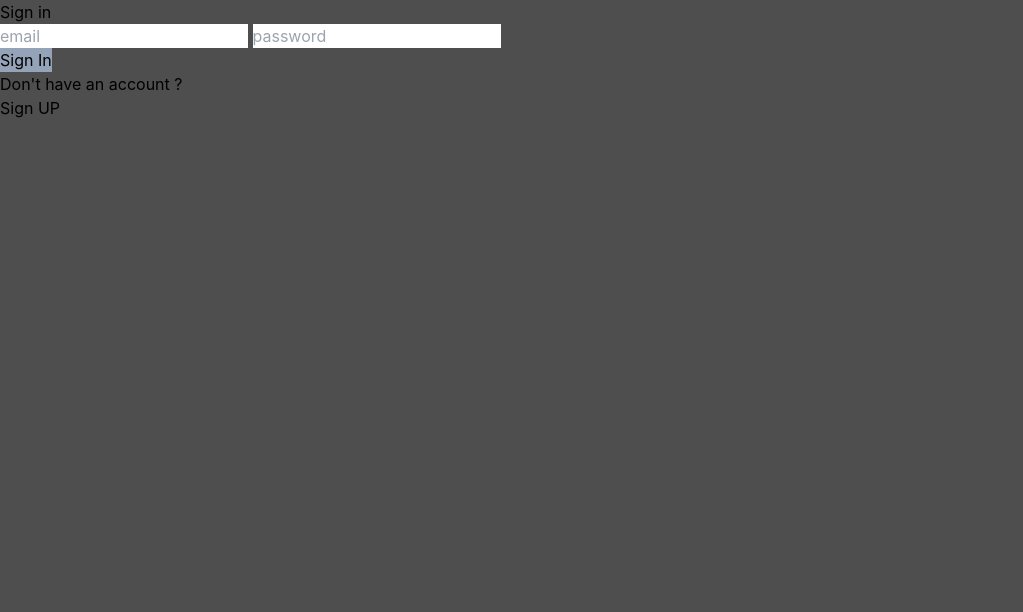
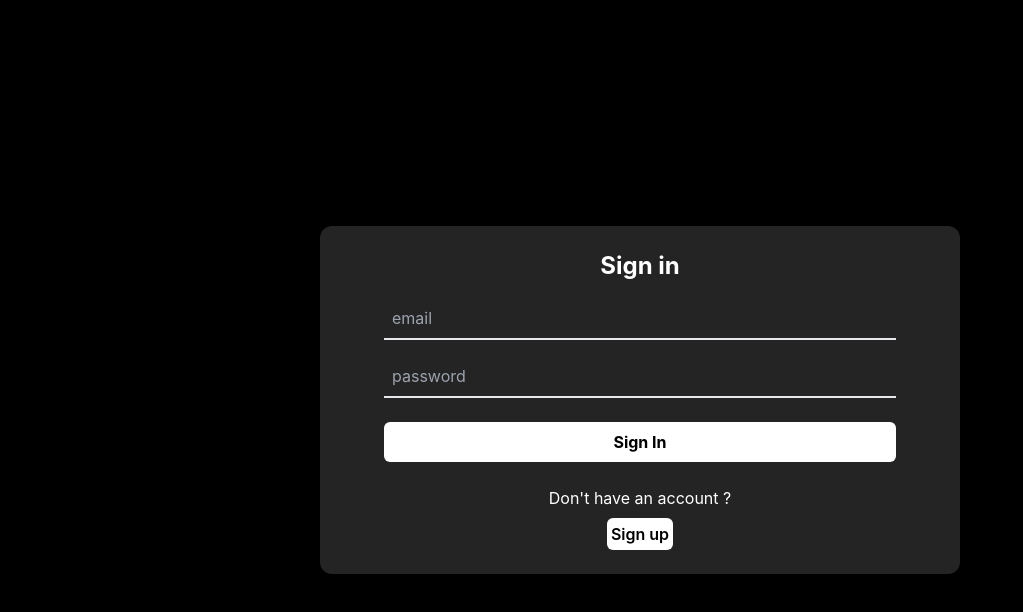
Before and after one commit to kinatechBro/latestglory, a React (Vite) app: page /auth in a window 1280 px wide. Shown: the top 612 px of the page, without its empty margins (0-1023 px from the left). Built offline with nearby package versions, Linux system fonts and the light colour scheme; no server answers.

Commit message:
styled auth.jsx

```diff
--- a/src/Auth/Auth.jsx
+++ b/src/Auth/Auth.jsx
@@ -13,7 +13,7 @@ import { useContext } from "react";
 import { toast } from "react-toastify";
 
 import { useNavigate } from "react-router-dom";
-
+import { authStyle } from "../Data/Data"
 //Component Function
 function Auth() {
   const navigate = useNavigate();
@@ -90,56 +90,74 @@ function Auth() {
 
   return (
     <>
-        <div className="">
-          <div>{!signUp ? <h2>Sign in</h2> : <h2>Sign Up</h2>}</div>
-          <div>
-            <form action="">
+      <div className={`${authStyle.body}`}>
+        <div className={`${authStyle.card}`}>
+          <div className={`${authStyle.heading}`}>{!signUp ? <h2>Sign in</h2> : <h2>Sign Up</h2>}</div>
+          <div className={`${authStyle.flexCol} ${authStyle.itemsCenter}`}>
+            <form action="" className={`${authStyle.form}`}>
               {/* show this extra form if in sign up page */}
               {signUp && (
-                <>
+                <div className={`${authStyle.flexCol} ${authStyle.gap}`}>
+                  <div className={`${authStyle.inputBorder}`}>
                     <input
                       type="text"
                       placeholder="First Name"
                       name="firstName"
                       value={firstName}
                       onChange={handleChange}
+                      className={`${authStyle.input} `}
                     />
+                  </div>
 
+                  <div className={`${authStyle.inputBorder}`}>
                     <input
                       type="text"
                       placeholder="Last Name"
                       name="lastName"
                       value={lastName}
                       onChange={handleChange}
+                      className={`${authStyle.input}`}
                     />
+                  </div>
 
+
+                  <div className={`${authStyle.inputBorder}`}>
                     <input
                       type="password"
                       placeholder="Confirm Password"
                       name="confirmPassword"
                       value={confirmPassword}
                       onChange={handleChange}
+                      className={`${authStyle.input}`}
                     />
-                </>
+                  </div>
+                </div>
               )}
               {/* end of show this extra form if in sign up page */}
+              <div className={`${authStyle.inputBorder}`}>
                 <input
                   type="email"
                   placeholder="email"
                   name="email"
                   value={email}
                   onChange={handleChange}
-              />{" "}
+                  className={`${authStyle.input}`}
+                />
+              </div>
+              <div className={`${authStyle.inputBorder}`}>
                 <input
                   type="password"
                   placeholder="password"
                   name="password"
                   value={password}
                   onChange={handleChange}
+                  className={`${authStyle.input}`}
+
                 />
+              </div>
               <div>
                 <button
-                  className={`${!signUp ? "bg-slate-400" : "bg-red-800"}`}
+                  className={`${!signUp ? `${authStyle.bgWhite}` : `${authStyle.bgWhite}`} ${authStyle.signInSignUpBtnBig}`}
                   type="submit"
                   onClick={handleAuth}
                 >
@@ -151,16 +169,16 @@ function Auth() {
             <div>
               {!signUp ? (
                 <>
-                  <div>
+                  <div className={`${authStyle.foot}`}>
                     <p>Don't have an account ?</p>
-                    <span onClick={() => setSignUp(true)}>Sign UP</span>
+                    <span onClick={() => setSignUp(true)} className={`${authStyle.signInSignUpBtnSmall}`} >Sign up</span>
                   </div>
                 </>
               ) : (
                 <>
-                  <div>
-                    <p>Already have an account? ?</p>
-                    <span onClick={() => setSignUp(false)}>Sign In</span>
+                  <div className={`${authStyle.foot}`}>
+                    <p>Already have an account? </p>
+                    <span onClick={() => setSignUp(false)} className={`${authStyle.signInSignUpBtnSmall}`}>Sign In</span>
                   </div>
                 </>
               )}
@@ -168,6 +186,7 @@ function Auth() {
 
           </div>
         </div>
+      </div>
     </>
   );
 }
--- a/src/Data/Data.js
+++ b/src/Data/Data.js
@@ -1,4 +1,3 @@
-
 import pix_one from "../assets/laptop.jpg";
 import pix_two from "../assets/laptop1.webp";
 import pix_three from "../assets/sm.jpg";
@@ -182,7 +181,7 @@ export const navstyle = {
   microsoftStart: "hidden md:flex text-lg font-bold",
   second: "absolute -bottom-16 w-full md:static  md:w-3/5 ",
   divSecond: "px-5  gap-5 items-center rounded-full bg-[#333] w-full",
-  searchInput: "bg-[#333] w-full",
+  searchInput: "bg-[#333] w-full text-xl p-2 outline-none border-none",
   copilot: "w-10 h-10",
   third: "flex gap-2 items-center",
 };
@@ -228,3 +227,22 @@ export const postsTags = {
 export const laptop = pix_two;
 
 // ====================singlePosts.jsx  end====================//
+
+// ====================Auth.jsx  start====================//
+export const authStyle = {
+  body: "h-screen bg-black text-white flex justify-center items-center",
+  card: "bg-[#242424] w-4/5 sm:w-1/2 rounded-xl p-6 sm:px-16",
+  heading: "text-2xl font-bold text-center",
+  input: "p-2 outline-none bg-transparent w-full",
+  inputBorder: "border-b-2 ",
+  flexCol: "flex flex-col",
+  itemsCenter: "items-center",
+  gap: "gap-4",
+  bgWhite: "bg-white",
+  form: " flex flex-col gap-4 py-4 w-full",
+  signInSignUpBtnBig: "text-black font-bold p-2 rounded-md w-full my-2",
+  signInSignUpBtnSmall:
+    "bg-white p-1 rounded-md text-black font-semibold cursor-pointer",
+  foot: "items-center justify-between flex-col flex gap-2",
+};
+// ====================Auth.jsx  end====================//
--- a/src/index.css
+++ b/src/index.css
@@ -14,13 +14,6 @@ img {
   object-fit: cover;
 }
 
-input[type="text"] {
-  font-size: 20px;
-  padding: 0.5rem;
-  outline: none;
-  border: none;
-}
-
 button {
   cursor: pointer;
 }
```
Lines whose indentation alone changed are shown as unchanged.
